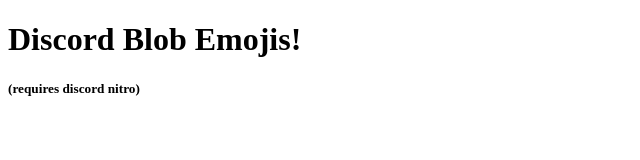
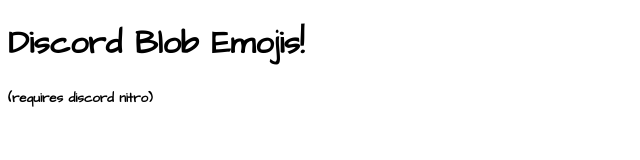
Before and after one commit to discordblobemojis/discordblobemojis.github.io, a plain HTML site: page index.html in a window 1280 px wide. Shown: the whole page, without its empty margins (0-640 px from the left). Drawn offline with Linux system fonts and the light colour scheme.

Commit message:
Update index.html

```diff
--- a/index.html
+++ b/index.html
@@ -2,6 +2,10 @@
 <head>
 </head>
 <style>
+  @import url('https://fonts.googleapis.com/css?family=Architects+Daughter');
+  body {
+    font-family: 'Architects Daughter', cursive;
+  }
 </style>
 <html>
   <h1>Discord Blob Emojis!<h1>
```
